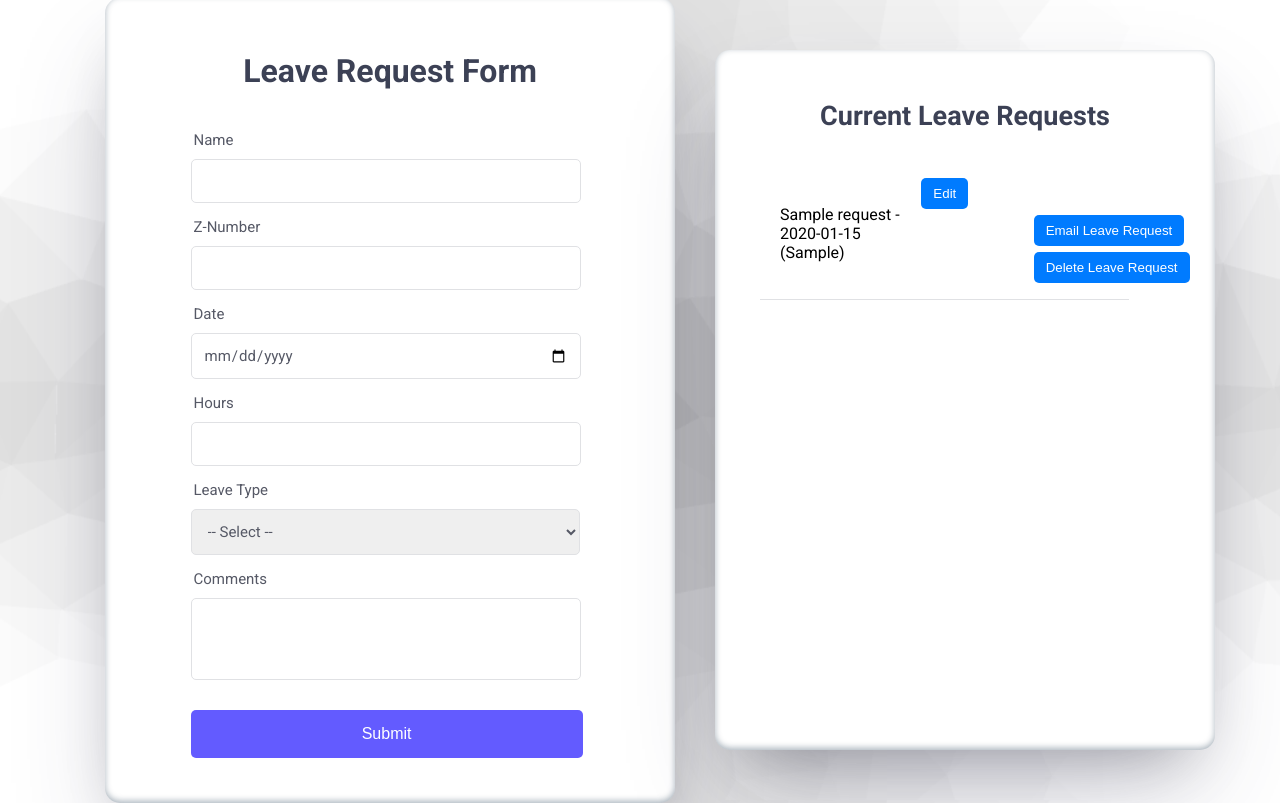
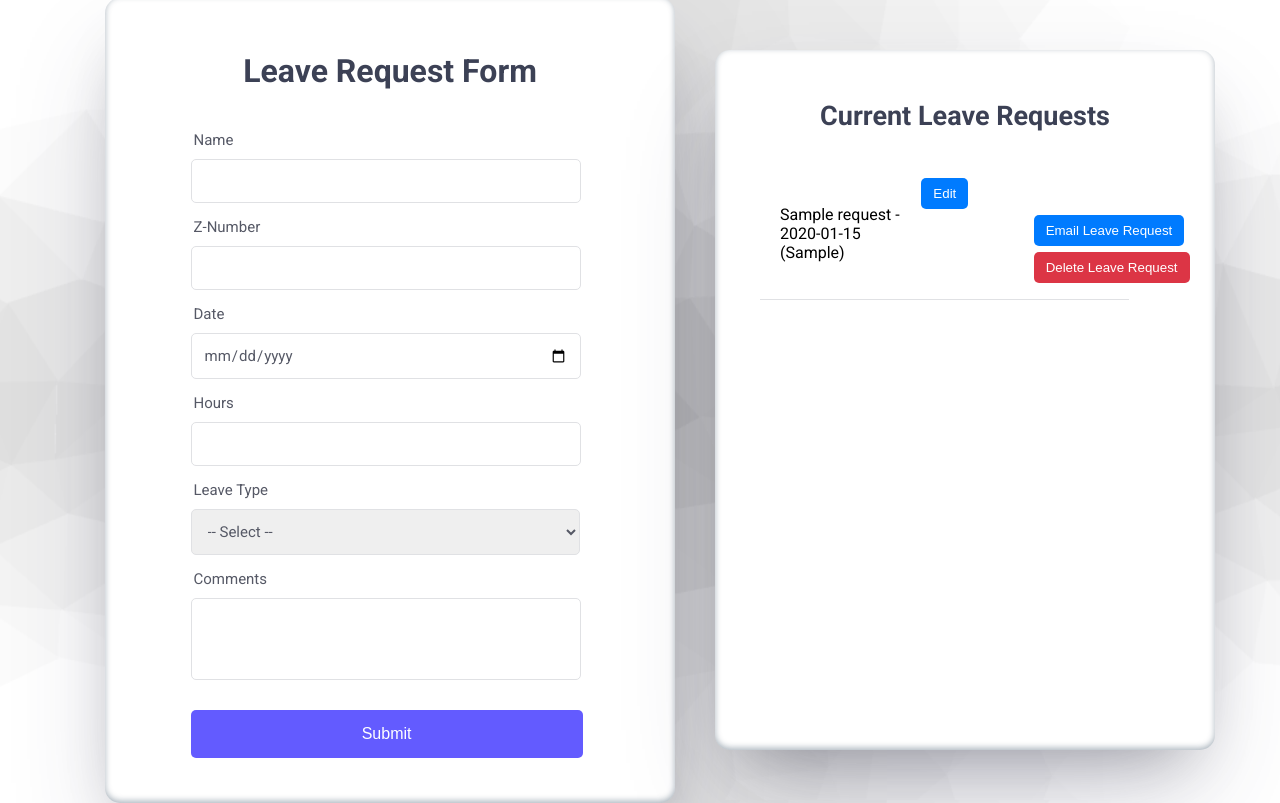
Before and after one commit to TheDeadGPU/LeaveRequestTracker, a Flask app: page / in a window 1280 px wide. Run offline with Flask 3, Linux system fonts and the light colour scheme; tables that the repository leaves empty hold one stand-in row (values such as "Sample post").

Commit message:
Change delete button to red

```diff
--- a/static/styles/styles.css
+++ b/static/styles/styles.css
@@ -183,3 +183,7 @@ label {
 .side-container button:hover {
   transform: translateY(-2px);
 }
+
+#delete-button {
+  background-color: #dc3545;
+}
--- a/templates/index.html
+++ b/templates/index.html
@@ -62,7 +62,7 @@
                                 <button type="submit">Email Leave Request</button>
                             </form>
                             <form action="/delete/{{ request.id }}" method="post" style="display: inline;">
-                                <button type="submit">Delete Leave Request</button>
+                                <button id="delete-button" type="submit">Delete Leave Request</button>
                             </form>
                         </div>
                     </li>
```
